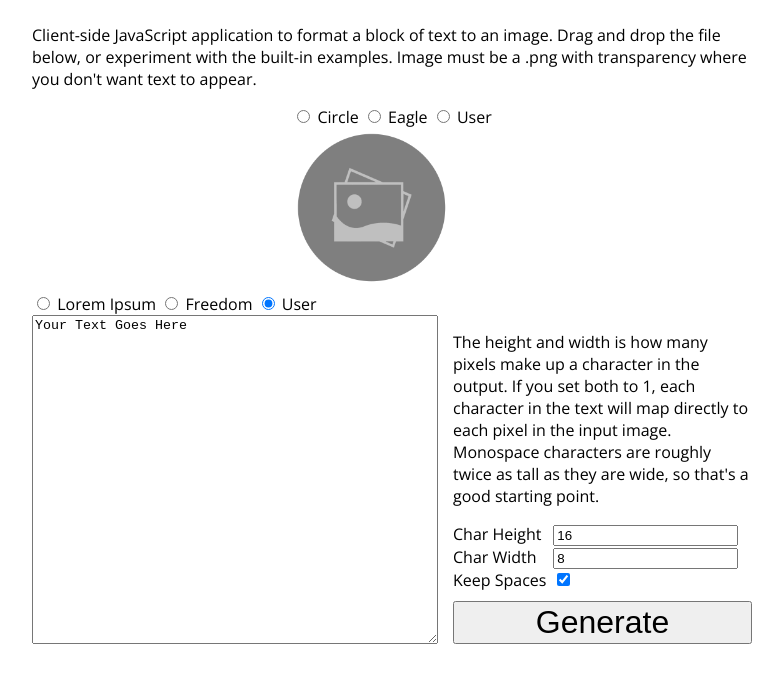
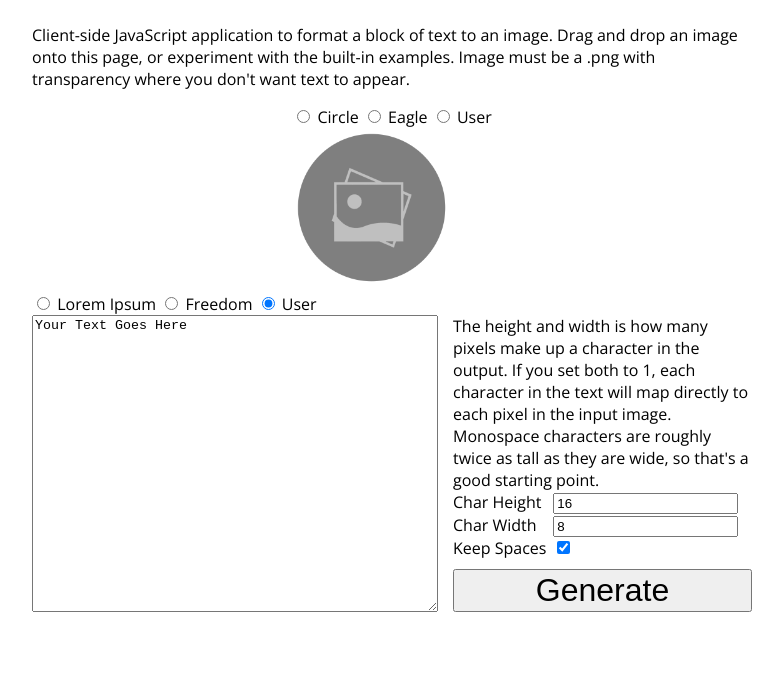
Before and after one commit to CrispinStichart/text-shaper, a plain HTML site: page index.html in a window 1280 px wide. Shown: the part 98-780 px from the top of the page, without its empty margins (248-1031 px from the left). Drawn offline with nearby package versions, Linux system fonts and the light colour scheme.

Commit message:
Deploying to gh-pages from @ CrispinStichart/text-shaper@293525bc12408f57f02d22a40154e29ab50848c1 🚀

```diff
--- a/index.html
+++ b/index.html
@@ -9,7 +9,7 @@
 
 <body>
 <h1>Text Shaper</h1>
-<p>Client-side JavaScript application to format a block of text to an image. Drag and drop the file below, or
+<p>Client-side JavaScript application to format a block of text to an image. Drag and drop an image onto this page, or
     experiment with the built-in examples. Image must be a .png with transparency where you don't want text to
     appear.</p>
 
@@ -53,10 +53,11 @@
         <textarea id="textInput">Your Text Goes Here</textarea>
 
         <div id="controls" class="vertical-container">
-            <p>The height and width is how many pixels make up a character in the output.
+            <div>The height and width is how many pixels make up a character in the output.
                 If you set both to 1, each character in the text will map directly to each pixel
                 in the input image. Monospace characters are roughly twice as tall as they are wide, so
-                that's a good starting point. </p>
+                that's a good starting point.
+            </div>
             <form class="table">
                 <div>
                     <label for="height">Char Height</label>
--- a/style.css
+++ b/style.css
@@ -12,14 +12,6 @@ h1 {
     font-size: 2.5em;
     font-weight: 300;
     text-align: center;
-}
-
-.mask {
-    border: 1px dashed gray;
-    /*position: relative;*/
-    /*overflow: hidden;*/
-    /*margin: 0px auto;*/
-    /*width: 100%;*/
 }
 
 .header {
```
